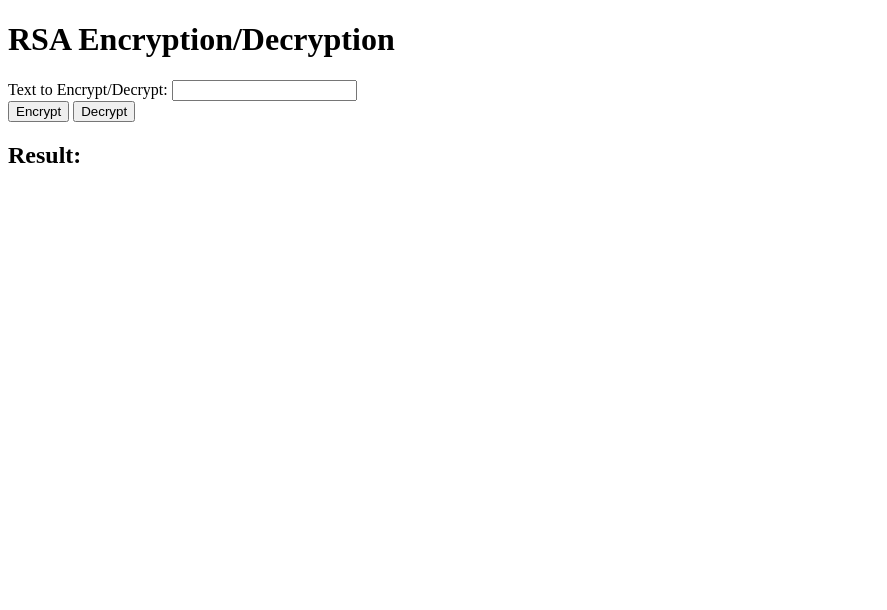
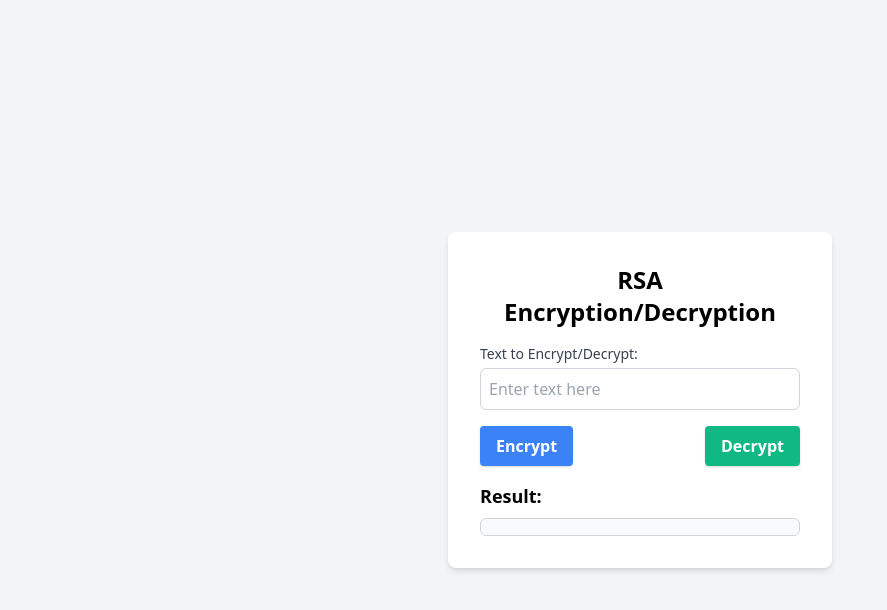
Before and after one commit to Tiaanggp/tugas_ekripsi, a website: page index.html in a window 1280 px wide. Shown: the whole page, without its empty margins (0-887 px from the left). Drawn offline with nearby package versions, Linux system fonts and the light colour scheme.

Commit message:
Update index.html

```diff
--- a/index.html
+++ b/index.html
@@ -7,23 +7,27 @@
     <title>RSA Encrypt Decrypt with Express JS</title>
     <!-- Include jQuery -->
     <script src="https://code.jquery.com/jquery-3.6.0.min.js"></script>
+    <!-- Include Tailwind CSS -->
+    <link href="https://cdn.jsdelivr.net/npm/tailwindcss@2.2.19/dist/tailwind.min.css" rel="stylesheet">
 </head>
 
-<body>
-    <h1>RSA Encryption/Decryption</h1>
+<body class="bg-gray-100 flex items-center justify-center min-h-screen">
+    <div class="bg-white shadow-md rounded-lg p-8 w-96">
+        <h1 class="text-2xl font-bold mb-4 text-center">RSA Encryption/Decryption</h1>
 
-    <div>
-        <label for="inputText">Text to Encrypt/Decrypt:</label>
-        <input type="text" id="inputText">
+        <div class="mb-4">
+            <label for="inputText" class="block text-sm font-medium text-gray-700">Text to Encrypt/Decrypt:</label>
+            <input type="text" id="inputText" class="mt-1 block w-full border border-gray-300 rounded-md p-2 focus:outline-none focus:ring focus:ring-blue-500" placeholder="Enter text here">
+        </div>
+
+        <div class="flex justify-between mb-4">
+            <button id="encryptButton" class="bg-blue-500 text-white font-semibold py-2 px-4 rounded shadow hover:bg-blue-600">Encrypt</button>
+            <button id="decryptButton" class="bg-green-500 text-white font-semibold py-2 px-4 rounded shadow hover:bg-green-600">Decrypt</button>
+        </div>
+
+        <h2 class="text-lg font-semibold mb-2">Result:</h2>
+        <p id="result" class="border p-2 bg-gray-50 border-gray-300 rounded-md"></p>
     </div>
-
-    <div>
-        <button id="encryptButton">Encrypt</button>
-        <button id="decryptButton">Decrypt</button>
-    </div>
-
-    <h2>Result:</h2>
-    <p id="result"></p>
 
     <script>
         let lastEncryptedText = ""; // Variable to store the last encrypted text
```
